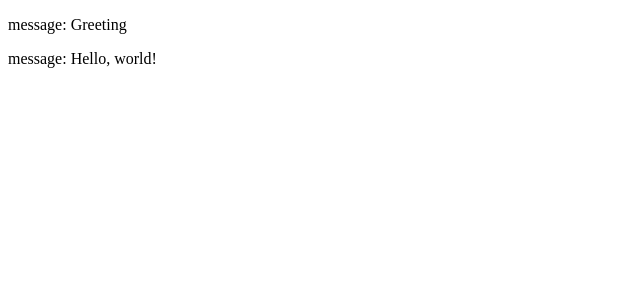
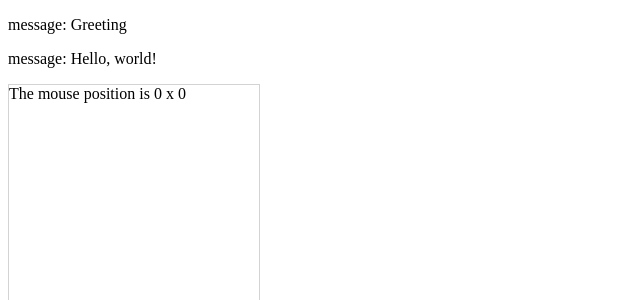
Before and after one commit to Bisue/learn-svelte, a SvelteKit app: page /sub in a window 1280 px wide. Shown: the top 300 px of the page, without its empty margins (0-640 px from the left). Built offline with nearby package versions, Linux system fonts and the light colour scheme.

Commit message:
dom event handling

```diff
--- /dev/null
+++ b/src/components/Event.svelte
@@ -0,0 +1,20 @@
+<script>
+  let m = { x: 0, y: 0 };
+
+  function handleMousemove(event) {
+    m.x = event.clientX;
+	m.y = event.clientY;
+  }
+</script>
+
+<div on:mousemove={handleMousemove}>
+	The mouse position is {m.x} x {m.y}
+</div>
+
+<style>
+  div {
+    width: 250px;
+    height: 250px;
+    border: 1px solid lightgray;
+  }
+</style>
--- a/src/routes/sub/+page.svelte
+++ b/src/routes/sub/+page.svelte
@@ -1,6 +1,9 @@
 <script>
   import Prop from '../../components/Prop.svelte';
+  import Event from '../../components/Event.svelte';
 </script>
 
 <Prop message={'Greeting'}/>
 <Prop/>
+
+<Event/>
```
